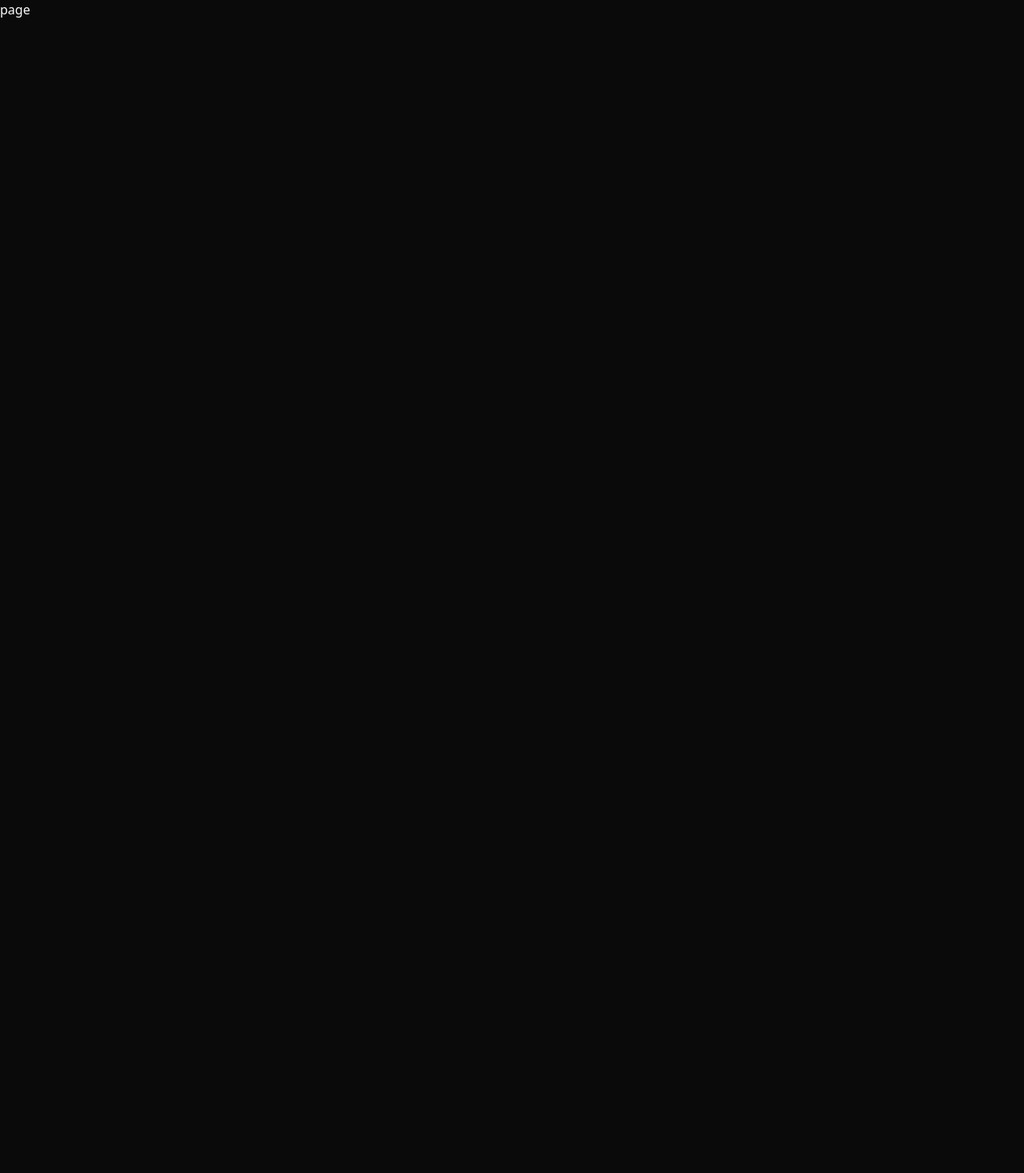
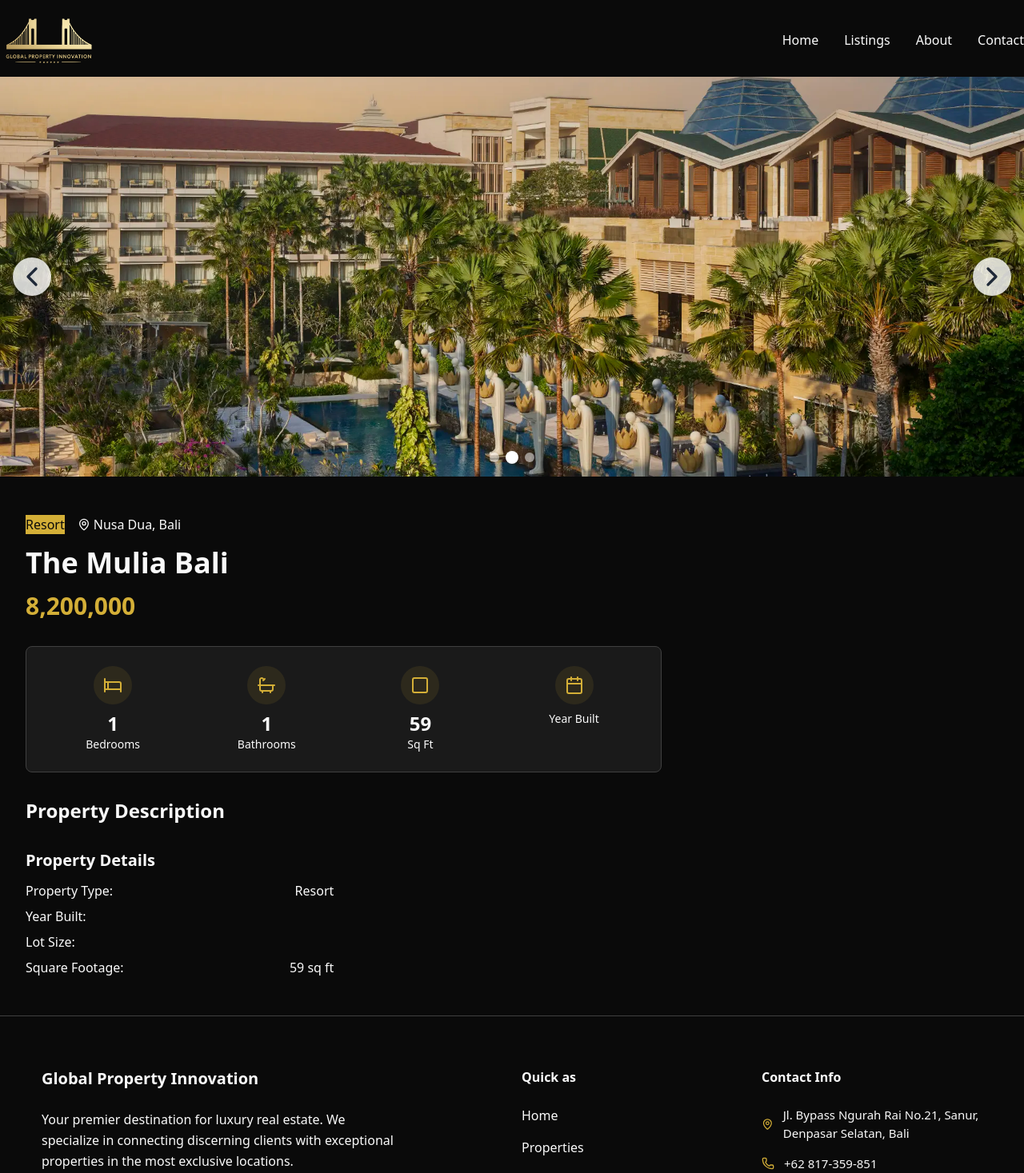
Before and after one commit to JavidAAA/REAL-ESTATE, a Next.js app: page /property/1 in a window 1280 px wide. Shown: the top 1467 px of the page at 80% size. Before the commit the page ends 800 px from the top, so only its background shows below. Built offline with nearby package versions, Linux system fonts and the light colour scheme; grey boxes are pictures that could not be loaded.

Commit message:
update listings

```diff
--- a/package.json
+++ b/package.json
@@ -17,6 +17,7 @@
     "react-dom": "19.1.0",
     "react-icons": "^5.5.0",
     "react-scroll": "^1.9.3",
+    "react-slideshow-image": "^4.3.2",
     "tailwind-merge": "^3.3.1",
     "tailwindcss": "^3.4.0",
     "tailwindcss-animate": "^1.0.7"
--- a/src/app/globals.css
+++ b/src/app/globals.css
@@ -6,6 +6,11 @@
   * {
     @apply border-border;
   }
+  .each-slide-effect > div {
+  display: flex;
+  align-items: center;
+  justify-content: center;
+}
   body {
     @apply bg-background text-foreground;
     font-feature-settings: "rlig" 1, "calt" 1;
--- a/src/app/property/[id]/page.tsx
+++ b/src/app/property/[id]/page.tsx
@@ -1,9 +1,56 @@
-import React from 'react'
+import { notFound } from "next/navigation"
+import { listingsProperties } from "@/constants"
+import ImageSlider from "@/components/ImageSlider"
+import { Navbar } from "@/sections/Navbar"
+import Footer from "@/sections/Footer"
+import { PropertyDetails } from "@/sections/Property/PropertyDetails"
 
-const page = () => {
+interface PropertyPageProps {
+  params: Promise<{ id: string }>
+}
+
+export default async function PropertyPage({ params }: PropertyPageProps) {
+ const { id } = await params
+
+  const property = listingsProperties.find(
+    (prop) => prop.id.toString() === id
+  )
+
+  if (!property) {
+    notFound()
+  }
+
+  const slides = [
+    "/mulia.webp",
+    "/mulia2.webp",
+    "https://images.unsplash.com/photo-1536987333706-fc9adfb10d91?ixlib=rb-1.2.1&auto=format&fit=crop&w=1500&q=80",
+  ]
+
   return (
-    <div>page</div>
+    <div>
+      <Navbar/>
+      <div className="pt-24">
+        <ImageSlider autoSlide={true} autoSlideInterval={4000}>
+          {slides.map((image, i) => (
+            <div key={i}>
+              <img src={image} alt={`slide-${i}`} className="w-full h-[500px] object-cover"/>
+            </div>
+          ))}
+        </ImageSlider>
+
+        <div className="max-w-7xl mx-auto px-4 sm:px-6 lg:px-8 py-12">
+          <div className="grid grid-cols-1 lg:grid-cols-3 gap-12">
+            <div className="lg:col-span-2">
+              <PropertyDetails property={property} />
+              {/* <PropertyFeatures features={property.features} amenities={property.amenities} /> */}
+            </div>
+            <div className="lg:col-span-1">
+              {/* <ContactAgent property={property} /> */}
+            </div>
+          </div>
+        </div>
+      </div>
+      <Footer/>
+    </div>
   )
 }
-
-export default page
--- /dev/null
+++ b/src/components/ImageSlider.tsx
@@ -0,0 +1,76 @@
+"use client"
+import { useState, useEffect } from "react"
+import { ChevronLeft, ChevronRight } from "lucide-react"
+import React from "react"
+
+interface CarouselProps {
+    children: React.ReactNode
+    autoSlide?: boolean
+    autoSlideInterval?: number
+}
+
+export default function Carousel({
+    children,
+    autoSlide = false,
+    autoSlideInterval = 3000,
+}: CarouselProps) {
+    const slides = React.Children.toArray(children) // pastikan array
+    const [curr, setCurr] = useState(0)
+
+    const prev = () =>
+        setCurr((curr) => (curr === 0 ? slides.length - 1 : curr - 1))
+
+    const next = () =>
+        setCurr((curr) => (curr === slides.length - 1 ? 0 : curr + 1))
+
+    useEffect(() => {
+        if (!autoSlide) return
+        const slideInterval = setInterval(next, autoSlideInterval)
+        return () => clearInterval(slideInterval)
+    }, [autoSlide, autoSlideInterval])
+
+    return (
+        <div className="overflow-hidden relative w-full">
+            {/* Wrapper */}
+            <div
+                className="flex transition-transform ease-out duration-500"
+                style={{ transform: `translateX(-${curr * 100}%)` }}
+            >
+                {slides.map((slide, i) => (
+                    <div key={i} className="w-full flex-shrink-0">
+                        {slide}
+                    </div>
+                ))}
+            </div>
+
+            {/* Controls */}
+            <div className="absolute inset-0 flex items-center justify-between p-4">
+                <button
+                    onClick={prev}
+                    className="p-1 rounded-full shadow bg-white/80 text-gray-800 hover:bg-white"
+                >
+                    <ChevronLeft size={40} />
+                </button>
+                <button
+                    onClick={next}
+                    className="p-1 rounded-full shadow bg-white/80 text-gray-800 hover:bg-white"
+                >
+                    <ChevronRight size={40} />
+                </button>
+            </div>
+
+            {/* Indicators */}
+            <div className="absolute bottom-4 right-0 left-0">
+                <div className="flex items-center justify-center gap-2">
+                    {slides.map((_, i) => (
+                        <div
+                            key={i}
+                            className={`transition-all w-3 h-3 rounded-full ${curr === i ? "bg-white p-2" : "bg-white/50"
+                                }`}
+                        />
+                    ))}
+                </div>
+            </div>
+        </div>
+    )
+}
--- /dev/null
+++ b/src/sections/Property/PropertyDetails.tsx
@@ -0,0 +1,99 @@
+import { MapPin, Bed, Bath, Square, Calendar } from "lucide-react"
+
+interface Property {
+  id: number;
+  title: string;
+  location: string;
+  price: string;
+  image: string;
+  beds: number;
+  baths: number;
+  sqft: string;
+  type: string;
+}
+
+interface PropertyDetailsProps {
+  property: Property
+}
+
+export function PropertyDetails({ property }: PropertyDetailsProps) {
+  return (
+    <div className="space-y-8">
+      {/* Header */}
+      <div>
+        <div className="flex items-center space-x-4 mb-4">
+          <div className="bg-primary text-primary-foreground">{property.type}</div>
+          <div className="flex items-center text-muted-foreground">
+            <MapPin className="w-4 h-4 mr-1" />
+            <span>{property.location}</span>
+          </div>
+        </div>
+        <h1 className="text-3xl md:text-4xl font-bold text-foreground mb-4">{property.title}</h1>
+        <p className="text-3xl font-bold text-primary">{property.price}</p>
+      </div>
+
+      {/* Property Stats */}
+      <div className="grid grid-cols-2 md:grid-cols-4 gap-6 p-6 bg-card rounded-lg border border-border">
+        <div className="text-center">
+          <div className="flex items-center justify-center w-12 h-12 bg-primary/10 rounded-full mb-2 mx-auto">
+            <Bed className="w-6 h-6 text-primary" />
+          </div>
+          <div className="text-2xl font-bold text-foreground">{property.beds}</div>
+          <div className="text-sm text-muted-foreground">Bedrooms</div>
+        </div>
+        <div className="text-center">
+          <div className="flex items-center justify-center w-12 h-12 bg-primary/10 rounded-full mb-2 mx-auto">
+            <Bath className="w-6 h-6 text-primary" />
+          </div>
+          <div className="text-2xl font-bold text-foreground">{property.baths}</div>
+          <div className="text-sm text-muted-foreground">Bathrooms</div>
+        </div>
+        <div className="text-center">
+          <div className="flex items-center justify-center w-12 h-12 bg-primary/10 rounded-full mb-2 mx-auto">
+            <Square className="w-6 h-6 text-primary" />
+          </div>
+          <div className="text-2xl font-bold text-foreground">{property.sqft}</div>
+          <div className="text-sm text-muted-foreground">Sq Ft</div>
+        </div>
+        <div className="text-center">
+          <div className="flex items-center justify-center w-12 h-12 bg-primary/10 rounded-full mb-2 mx-auto">
+            <Calendar className="w-6 h-6 text-primary" />
+          </div>
+
+          <div className="text-sm text-muted-foreground">Year Built</div>
+        </div>
+      </div>
+
+      {/* Description */}
+      <div>
+        <h2 className="text-2xl font-bold text-foreground mb-4">Property Description</h2>
+        {/* <p className="text-muted-foreground leading-relaxed text-lg">{property.description}</p> */}
+      </div>
+
+      {/* Additional Details */}
+      <div className="grid grid-cols-1 md:grid-cols-2 gap-6">
+        <div className="space-y-3">
+          <h3 className="text-xl font-semibold text-foreground">Property Details</h3>
+          <div className="space-y-2">
+            <div className="flex justify-between">
+              <span className="text-muted-foreground">Property Type:</span>
+              <span className="text-foreground">{property.type}</span>
+            </div>
+            <div className="flex justify-between">
+              <span className="text-muted-foreground">Year Built:</span>
+              {/* <span className="text-foreground">{property.yearBuilt}</span> */}
+            </div>
+            <div className="flex justify-between">
+              <span className="text-muted-foreground">Lot Size:</span>
+              {/* <span className="text-foreground">{property.lotSize}</span> */}
+            </div>
+            <div className="flex justify-between">
+              <span className="text-muted-foreground">Square Footage:</span>
+              <span className="text-foreground">{property.sqft} sq ft</span>
+            </div>
+          </div>
+        </div>
+      </div>
+    </div>
+  )
+}
```
Also changed, not shown: public/mulia2.webp (added), 1 other file (tests, documents, lock files or other folders).
